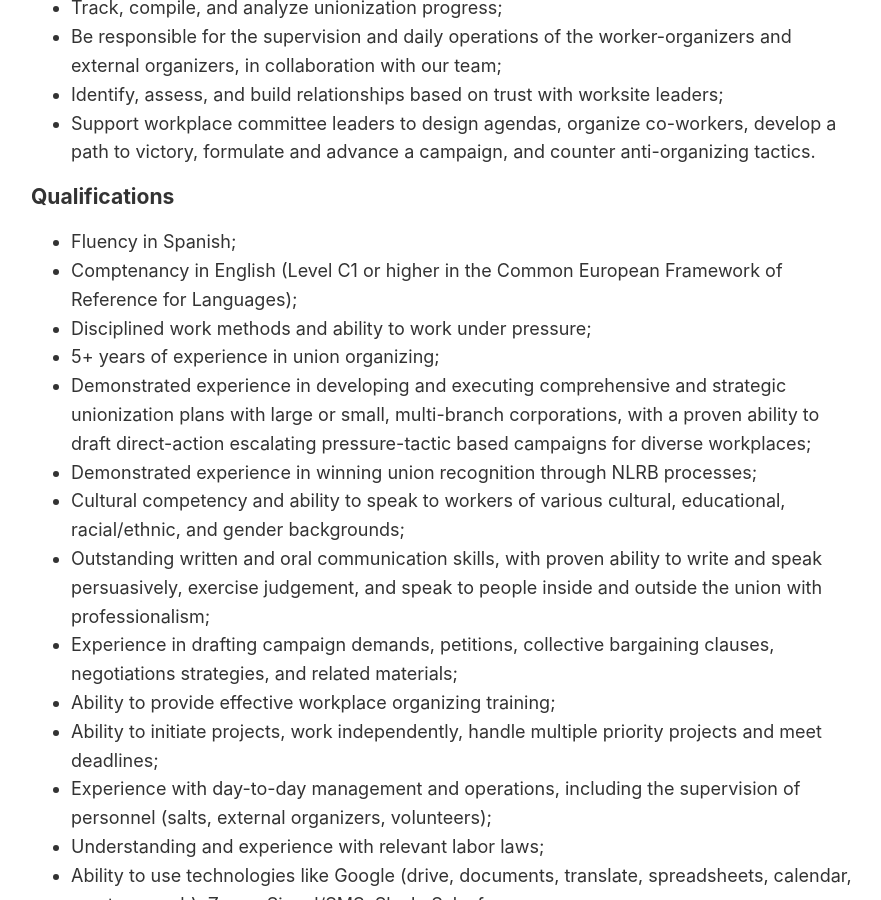
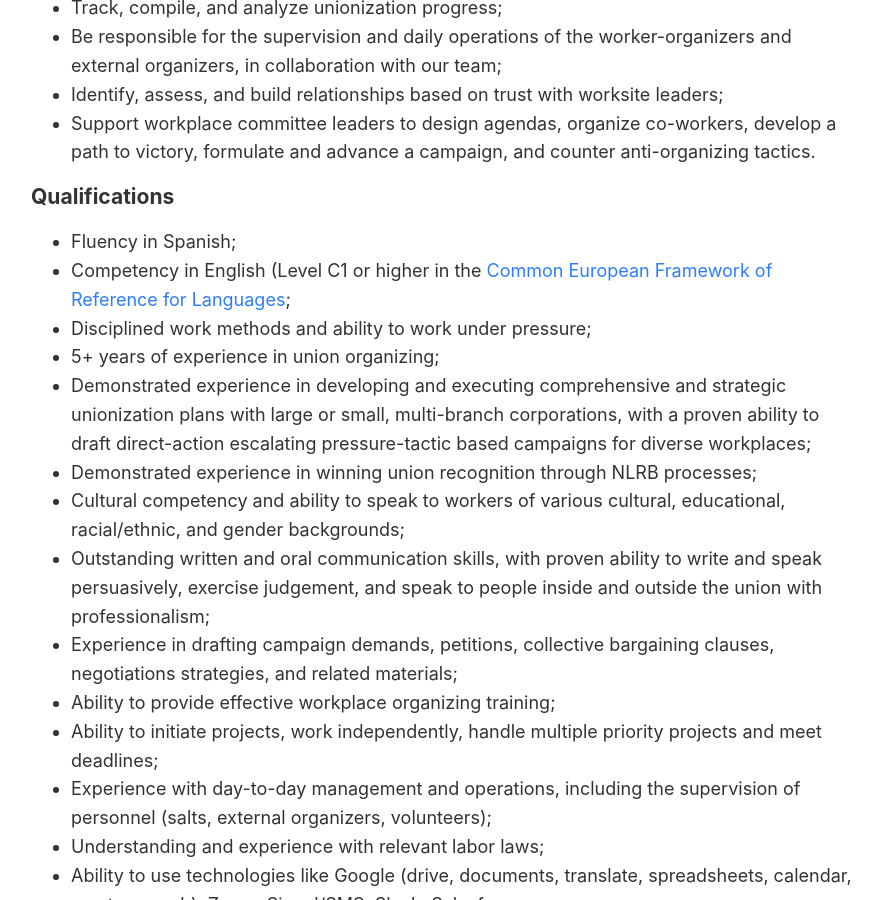
Before and after one commit to iww/jobs.iww.org, a Jekyll site: the page built from _jobs/field-director.md, in a window 1280 px wide and 900 px high, scrolled down 1288 px. Shown: the whole window, without its empty margins (193-1074 px from the left). Built offline with Jekyll 4.4.1, drawn with Linux system fonts in a browser that asks for light colours; a script that is not in the unit is left out.

Commit message:
Added missing link for field-director job posting

```diff
--- a/_jobs/field-director.md
+++ b/_jobs/field-director.md
@@ -31,7 +31,7 @@ The IWW seeks a Field Director of Organizing with labor organizing experience, a
 ### Qualifications
 
 - Fluency in Spanish;
-- Comptenancy in English (Level C1 or higher in the Common European Framework of Reference for Languages);
+- Competency in English (Level C1 or higher in the [Common European Framework of Reference for Languages](https://en.wikipedia.org/wiki/Common_European_Framework_of_Reference_for_Languages);
 - Disciplined work methods and ability to work under pressure;
 - 5+ years of experience in union organizing;
 - Demonstrated experience in developing and executing comprehensive and strategic unionization plans with large or small, multi-branch corporations, with a proven ability to draft direct-action escalating pressure-tactic based campaigns for diverse workplaces;
```
